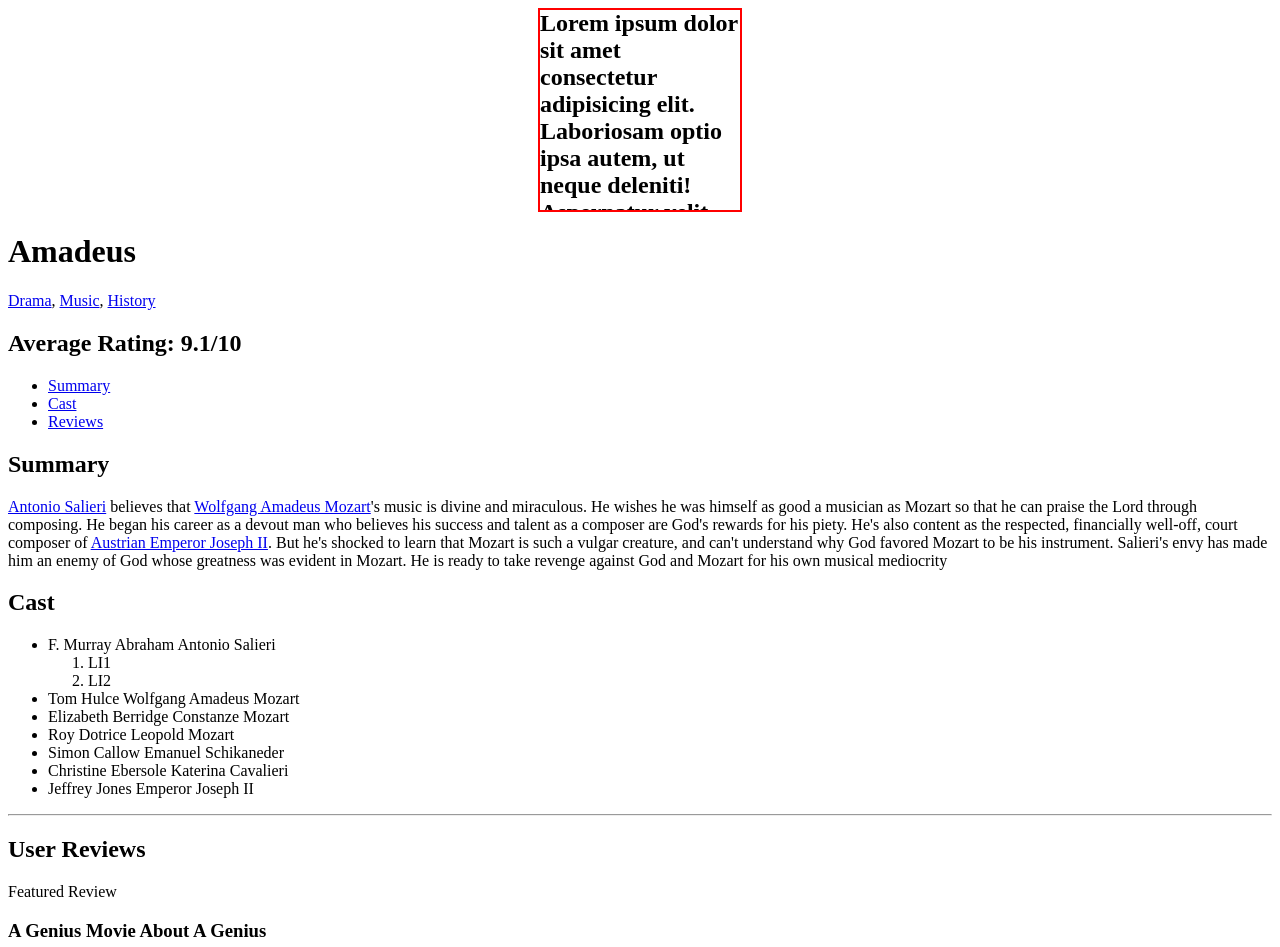
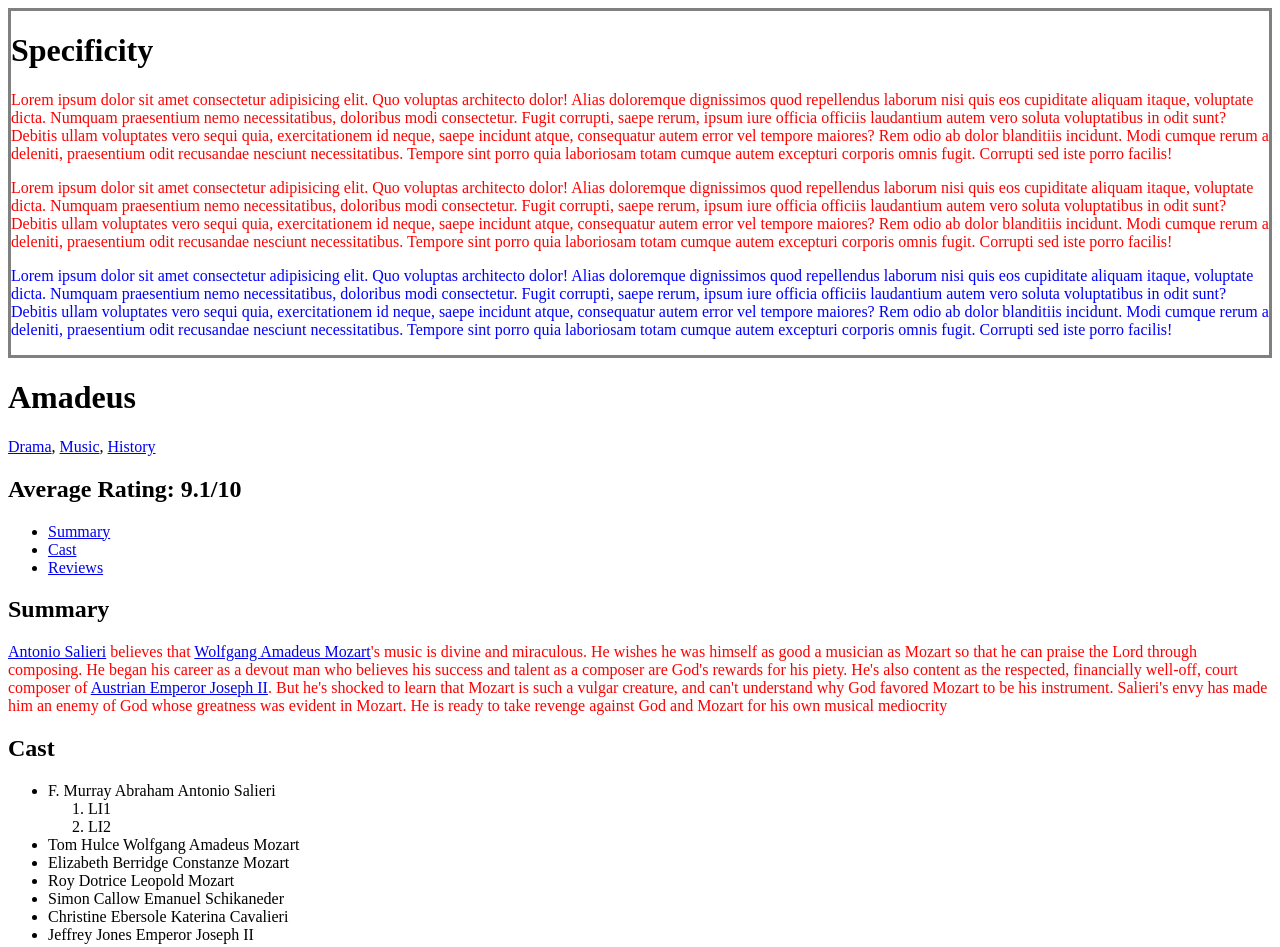
Before and after one commit to Divyanshu951/HTML_CSS-Colt-Stelle, a plain HTML site: page index.html in a window 1280 px wide. Shown: the top 947 px of the page. Drawn offline with Linux system fonts and the light colour scheme.

Commit message:
Refactor HTML and CSS with new styles

```diff
--- a/index.html
+++ b/index.html
@@ -22,10 +22,48 @@
   <body>
     <!-- Example  -->
     <div class="box">
-      Lorem ipsum dolor sit amet consectetur adipisicing elit. Laboriosam optio
-      ipsa autem, ut neque deleniti! Aspernatur velit minima non, iusto numquam
-      pariatur repellat fugit praesentium distinctio ducimus eaque obcaecati
-      suscipit.
+      <h1>Specificity</h1>
+      <p>
+        Lorem ipsum dolor sit amet consectetur adipisicing elit. Quo voluptas
+        architecto dolor! Alias doloremque dignissimos quod repellendus laborum
+        nisi quis eos cupiditate aliquam itaque, voluptate dicta. Numquam
+        praesentium nemo necessitatibus, doloribus modi consectetur. Fugit
+        corrupti, saepe rerum, ipsum iure officia officiis laudantium autem vero
+        soluta voluptatibus in odit sunt? Debitis ullam voluptates vero sequi
+        quia, exercitationem id neque, saepe incidunt atque, consequatur autem
+        error vel tempore maiores? Rem odio ab dolor blanditiis incidunt. Modi
+        cumque rerum a deleniti, praesentium odit recusandae nesciunt
+        necessitatibus. Tempore sint porro quia laboriosam totam cumque autem
+        excepturi corporis omnis fugit. Corrupti sed iste porro facilis!
+      </p>
+
+      <p class="featured">
+        Lorem ipsum dolor sit amet consectetur adipisicing elit. Quo voluptas
+        architecto dolor! Alias doloremque dignissimos quod repellendus laborum
+        nisi quis eos cupiditate aliquam itaque, voluptate dicta. Numquam
+        praesentium nemo necessitatibus, doloribus modi consectetur. Fugit
+        corrupti, saepe rerum, ipsum iure officia officiis laudantium autem vero
+        soluta voluptatibus in odit sunt? Debitis ullam voluptates vero sequi
+        quia, exercitationem id neque, saepe incidunt atque, consequatur autem
+        error vel tempore maiores? Rem odio ab dolor blanditiis incidunt. Modi
+        cumque rerum a deleniti, praesentium odit recusandae nesciunt
+        necessitatibus. Tempore sint porro quia laboriosam totam cumque autem
+        excepturi corporis omnis fugit. Corrupti sed iste porro facilis!
+      </p>
+
+      <p id="unique">
+        Lorem ipsum dolor sit amet consectetur adipisicing elit. Quo voluptas
+        architecto dolor! Alias doloremque dignissimos quod repellendus laborum
+        nisi quis eos cupiditate aliquam itaque, voluptate dicta. Numquam
+        praesentium nemo necessitatibus, doloribus modi consectetur. Fugit
+        corrupti, saepe rerum, ipsum iure officia officiis laudantium autem vero
+        soluta voluptatibus in odit sunt? Debitis ullam voluptates vero sequi
+        quia, exercitationem id neque, saepe incidunt atque, consequatur autem
+        error vel tempore maiores? Rem odio ab dolor blanditiis incidunt. Modi
+        cumque rerum a deleniti, praesentium odit recusandae nesciunt
+        necessitatibus. Tempore sint porro quia laboriosam totam cumque autem
+        excepturi corporis omnis fugit. Corrupti sed iste porro facilis!
+      </p>
     </div>
 
     <h1>Amadeus</h1>
--- a/style.css
+++ b/style.css
@@ -59,16 +59,16 @@ General sibling (~) → all following siblings
 
 */
 
-.box {
-  width: 200px;
+/* .box { */
+/* width: 200px;
   height: 200px;
-  border: 2px solid red;
+  border: 2px solid red; */
 /* border-radius: 0 50% 50% 50%; */
 
-  margin: 0 auto;
+/* margin: 0 auto;
 
   font-size: 24px;
-  font-weight: 800;
+  font-weight: 800; */
 /* display: flex; */
 /* justify-content: center; */
 /* align-items: center; */
@@ -79,5 +79,54 @@ General sibling (~) → all following siblings
 /* overflow: scroll; /* to add scroll bar if content exceeds the box size */
 /* overflow: hidden; /* to hide the content if it exceeds the box size */
 /* overflow: auto;  to add scroll bar only when content exceeds the box size */
-  overflow-y: scroll;
+/* overflow-y: scroll; */
+/* }
+
+.box:hover {
+  transition: all 0.3s ease-in-out;
+  cursor: pointer;
+  background-color: red;
+} */
+
+/* p::before {
+  content: "🚀 ";
 }
+
+p::after {
+  content: "😶‍🌫️";
+}
+
+p::selection {
+  background: yellow;
+  color: black;
+}
+
+li::marker {
+  color: red;
+  font-size: 20px;
+}
+
+input::placeholder {
+  color: gray;
+  font-style: italic;
+}
+
+button:hover::after {
+  content: " 👋";
+} */
+
+.box {
+  border: 3px solid gray;
+}
+
+p {
+  color: red;
+}
+
+.featured span {
+  color: green;
+}
+
+#unique {
+  color: blue;
+}
```
Also changed, not shown: Projects/Artist Portfolio Project/index.html (+11 -0 lines). Lines whose indentation alone changed are shown as unchanged.
